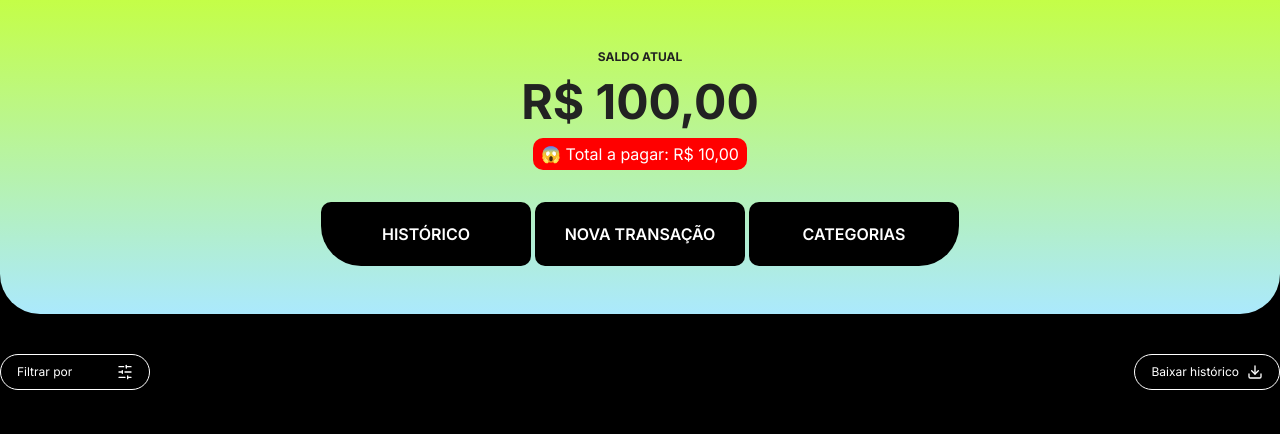
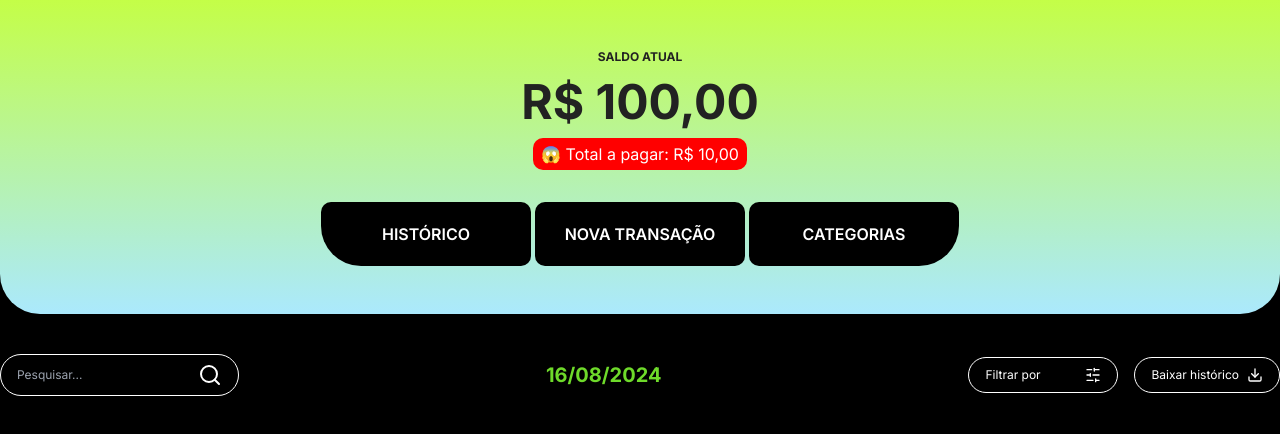
Before and after one commit to viniciusidacruz/transaction-fullstack, a Next.js app: page / in a window 1280 px wide. Shown: the top 434 px of the page. Built offline with nearby package versions, Linux system fonts and the light colour scheme.

Commit message:
refactor: :recycle: Update component Filters for search params
Update component Filters for search params

```diff
--- a/package.json
+++ b/package.json
@@ -16,6 +16,7 @@
     "lint": "next lint"
   },
   "dependencies": {
+    "date-fns": "^3.6.0",
     "lucide-react": "^0.427.0",
     "next": "14.2.5",
     "react": "^18",
--- a/src/components/filters/index.tsx
+++ b/src/components/filters/index.tsx
@@ -1,10 +1,11 @@
 "use client";
 
+import { format } from "date-fns";
 import { SlidersHorizontal } from "lucide-react";
 import { usePathname, useRouter, useSearchParams } from "next/navigation";
 
 import { QueryStrings } from "@/shared/constants";
-import { DownloadCSV, Select } from "@/components";
+import { DownloadCSV, FieldSearch, Select } from "@/components";
 
 import * as S from "./styles";
 import { OPTIONS } from "./utils";
@@ -14,7 +15,11 @@ export function Filters() {
   const pathname = usePathname();
   const searchParams = useSearchParams();
 
+  const currentDate = format(new Date(), "dd/MM/yyyy");
+
   const defaultValueFilterBy = searchParams.get(QueryStrings.filterBy) || "";
+  const defaultValueSearchParam =
+    searchParams.get(QueryStrings.searchParam) || "";
 
   function handleSelectFilter(value: string) {
     const current = new URLSearchParams(Array.from(searchParams.entries()));
@@ -30,12 +35,36 @@ export function Filters() {
     router.replace(`${pathname}${query}`);
   }
 
+  function handleSearchParam(param: string) {
+    const current = new URLSearchParams(Array.from(searchParams.entries()));
+
+    if (!param) {
+      current.delete(QueryStrings.searchParam);
+    } else {
+      current.set(QueryStrings.searchParam, param);
+    }
+
+    const search = current.toString();
+    const query = search ? `?${search}` : "";
+    router.replace(`${pathname}${query}`);
+  }
+
   function handleClearFilter() {
     handleSelectFilter("");
   }
 
   return (
     <S.Wrapper>
+      <FieldSearch
+        type="text"
+        placeholder="Pesquisar..."
+        onSearch={handleSearchParam}
+        defaultValue={defaultValueSearchParam}
+      />
+
+      <S.Date>{currentDate}</S.Date>
+
+      <S.ActionsFilters>
         <Select
           options={OPTIONS}
           label="Filtrar por"
@@ -50,6 +79,7 @@ export function Filters() {
           label="Baixar histórico"
           onClick={() => console.log("Download CSV...")}
         />
+      </S.ActionsFilters>
     </S.Wrapper>
   );
 }
--- a/src/components/filters/styles.ts
+++ b/src/components/filters/styles.ts
@@ -8,7 +8,8 @@ export const Wrapper = styled.section`
   justify-content: space-between;
 
   @media (max-width: 768px) {
-    justify-content: space-around;
+    flex-direction: column;
+    gap: 1rem;
   }
 `;
 
@@ -27,3 +28,17 @@ export const FilterBy = styled.div`
     padding: 8px 16px;
   `}
 `;
+
+export const Date = styled.h3`
+  ${({ theme }) => css`
+    font-size: ${theme.SIZE.md};
+    font-weight: ${theme.WEIGHT.bold};
+    color: ${theme.COLORS.primary.DARK};
+  `}
+`;
+
+export const ActionsFilters = styled.div`
+  display: flex;
+  align-items: center;
+  gap: 1rem;
+`;
--- a/src/shared/constants/query-strings.ts
+++ b/src/shared/constants/query-strings.ts
@@ -1,3 +1,4 @@
 export const QueryStrings = {
   filterBy: "filterBy",
+  searchParam: "searchParam",
 };
```
Also changed, not shown: 1 other file (tests, documents, lock files or other folders). Lines whose indentation alone changed are shown as unchanged.
